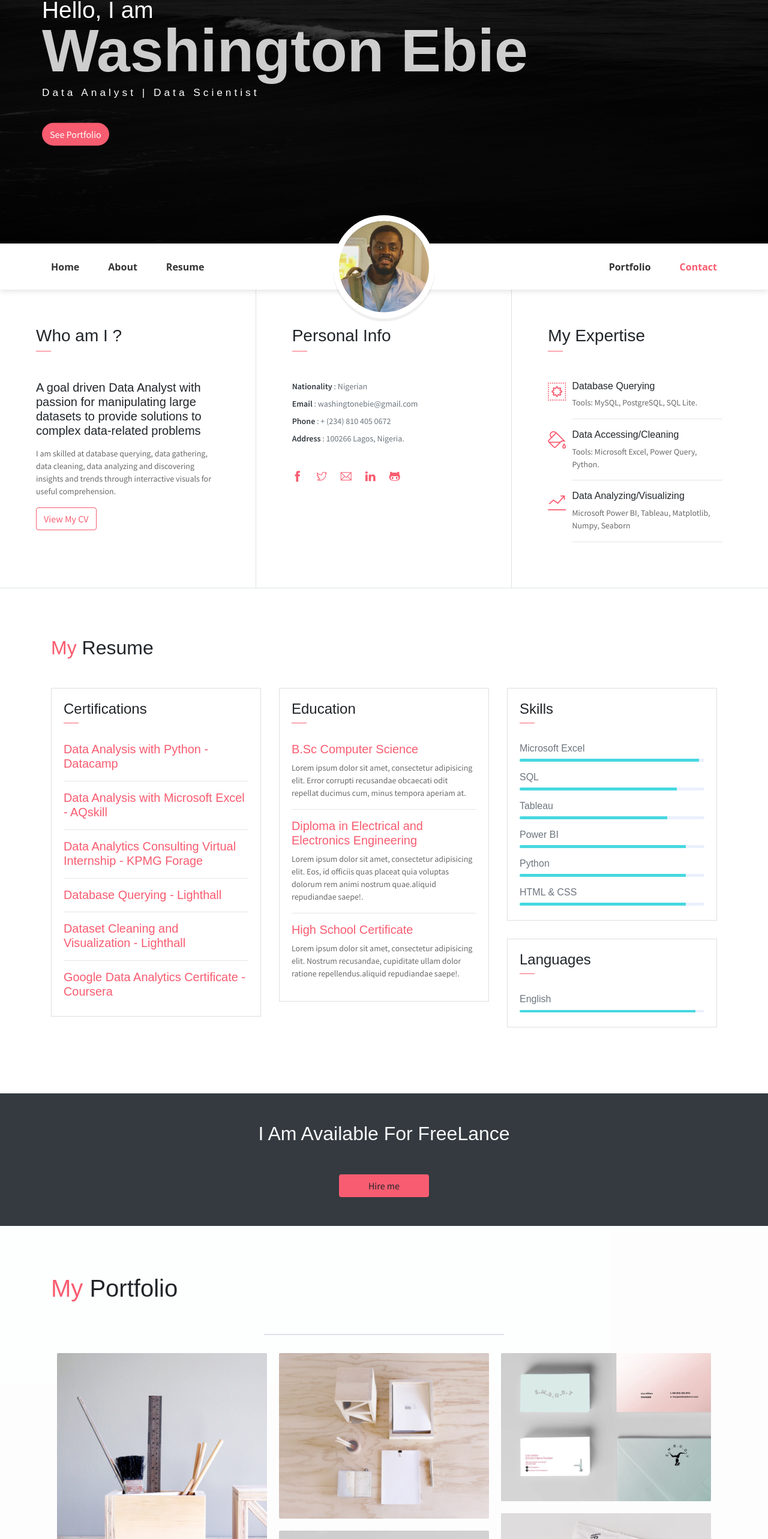
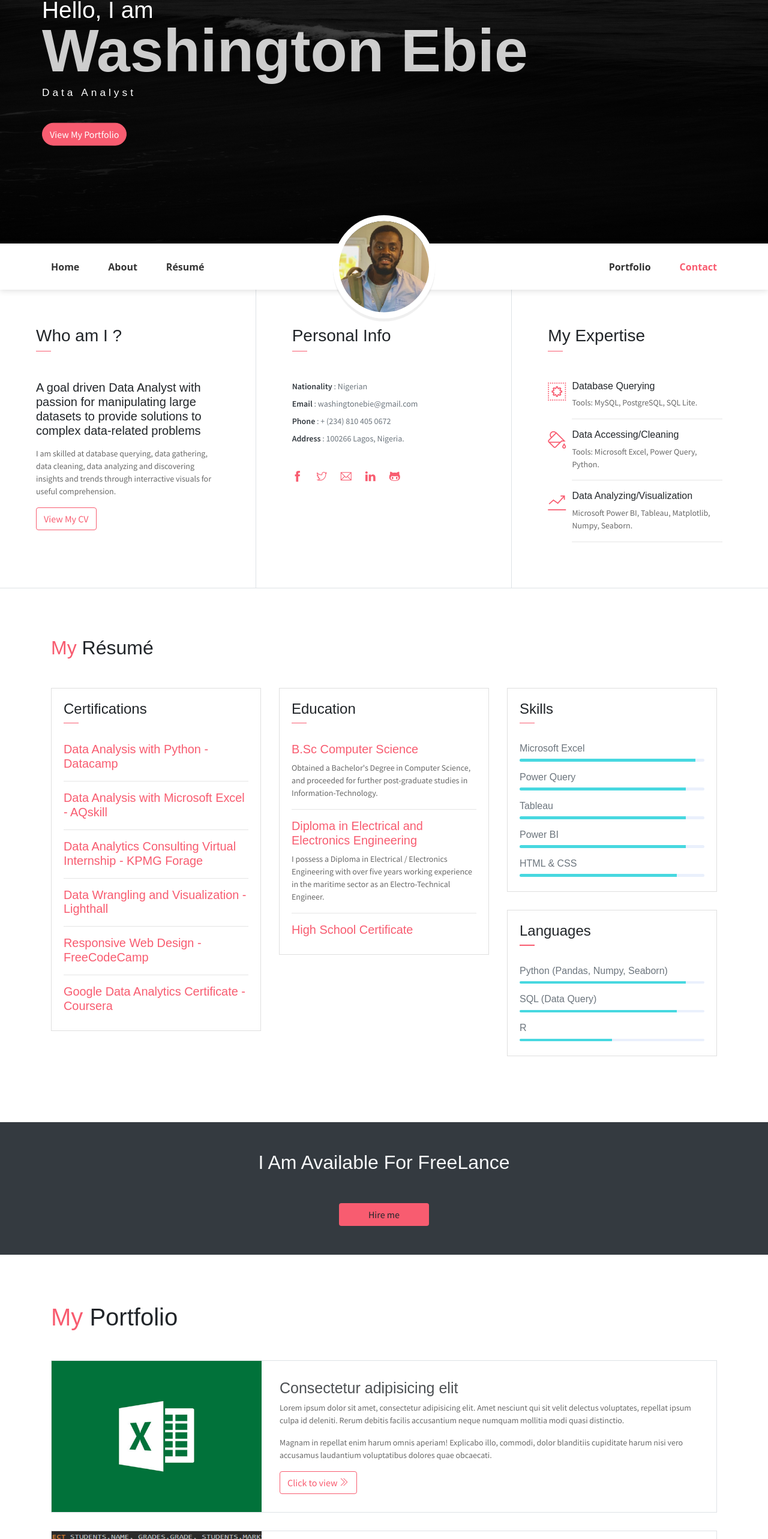
Before and after one commit to sirwash/sirwash.github.io, a website: page index.html in a window 1280 px wide. Shown: the part 234-2800 px from the top of the page at 60% size. Drawn offline with Linux system fonts and the light colour scheme; some packages are replaced by stand-ins of ours; some icons are missing.

Commit message:
Add files via upload

```diff
--- a/index.html
+++ b/index.html
@@ -3,8 +3,8 @@
 <head>
 	<meta charset="utf-8">
     <meta name="viewport" content="width=device-width, initial-scale=1, shrink-to-fit=no">
-    <meta name="description" content="Start your development with JohnDoe landing page.">
-    <meta name="author" content="Devcrud">
+    <meta name="description" content="View My Portfolio.">
+    <meta name="author" content="Washington">
     <title>Washington Ebie</title>
     <!-- font icons -->
     <link rel="stylesheet" href="assets/vendors/themify-icons/css/themify-icons.css">
@@ -15,19 +15,19 @@
     <!-- <a href="components.html" class="btn btn-primary btn-component" data-spy="affix" data-offset-top="600"><i class="ti-shift-left-alt"></i> Components</a> -->
     <header class="header">
         <div class="container">
-            <ul class="social-icons pt-3">
+            <!-- <ul class="social-icons pt-3">
                 <li class="social-item"><a class="social-link text-light" href="https://www.linkedin.com/in/washington-ebie/" target="_blank"><i class="ti-linkedin" aria-hidden="true"></i></a></li>
                 <li class="social-item"><a class="social-link text-light" href="https://twitter.com/EchoWhiskey_" target="_blank"><i class="ti-twitter" aria-hidden="true"></i></a></li>
                 <li class="social-item"><a class="social-link text-light" href="https://github.com/sirwash" target="_blank"><i class="ti-github" aria-hidden="true"></i></a></li>
                 <li class="social-item"><a class="social-link text-light" href="https://web.facebook.com/washington.ebie/" target="_blank"><i class="ti-facebook" aria-hidden="true"></i></a></li>
                 <li class="social-item"><a class="social-link text-light" href="mailto:washingtonebie@gmail.com"><i class="ti-email" aria-hidden="true"></i></a></li>
 
-            </ul>
+            </ul>   -->
             <div class="header-content">
                 <h4 class="header-subtitle" >Hello, I am</h4>
                 <h1 class="header-title">Washington Ebie</h1>
-                <h6 class="header-mono" >Data Analyst | Data Scientist</h6>
-                <a href="#portfolio"><button class="btn btn-primary btn-rounded">See Portfolio</button></a>
+                <h6 class="header-mono" >Data Analyst</h6>
+                <a href="#portfolio"><button class="btn btn-primary btn-rounded" title="Click Me">View My Portfolio</button></a>
             </div>
         </div>
     </header>
@@ -45,7 +45,7 @@
                         <a href="#about" class="nav-link">About</a>
                     </li>
                     <li class="nav-item">
-                        <a href="#resume" class="nav-link">Resume</a>
+                        <a href="#resume" class="nav-link">Résumé</a>
                     </li>
                 </ul>
                 <ul class="navbar-nav brand">
@@ -117,8 +117,8 @@
                 <div class="row">
                     <div class="col-1 text-danger pt-1"><i class="ti-stats-up icon-lg"></i></div>
                     <div class="col-10 ml-auto mr-3">
-                        <h6>Data Analyzing/Visualizing</h6>
-                        <p class="subtitle">Microsoft Power BI, Tableau, Matplotlib, Numpy, Seaborn</p>
+                        <h6>Data Analyzing/Visualization</h6>
+                        <p class="subtitle">Microsoft Power BI, Tableau, Matplotlib, Numpy, Seaborn.</p>
                         <hr>
                     </div>
                 </div>
@@ -129,7 +129,7 @@
     <!--Resume Section-->
     <section class="section" id="resume">
         <div class="container">
-            <h2 class="mb-5"><span class="text-danger">My</span> Resume</h2>
+            <h2 class="mb-5"><span class="text-danger">My</span> Résumé</h2>
             <div class="row">
                 <div class="col-md-6 col-lg-4">
                     <div class="card">
@@ -142,13 +142,13 @@
                         <div class="card-body">
                             <h6 class="title text-danger">Data Analysis with Python - Datacamp</h6>
                             <hr>
-                            <h6 class="title text-danger">Data Analysis with Microsoft Excel - AQskill</h6>
+                            <h6 class="title text-danger"><a href="https://drive.google.com/file/d/1dxGndr8Oa-GVr5uOPJqoMxsXio_NufUz/view" target="_blank">Data Analysis with Microsoft Excel - AQskill</a></h6>
                             <hr>
-                            <h6 class="title text-danger">Data Analytics Consulting Virtual Internship - KPMG Forage</h6>
+                            <h6 class="title text-danger"><a href="https://drive.google.com/file/d/1jE4zfc7m1M4AguVHYA4YefQUA-Z5Ibmw/view" target="_blank">Data Analytics Consulting Virtual Internship - KPMG Forage</a></h6>
                             <hr>
-                            <h6 class="title text-danger">Database Querying - Lighthall</h6>
+                            <h6 class="title text-danger"><a href="https://credsverse.com/credentials/03ff3953-b74c-43e3-912a-21b6928c2083" target="_blank">Data Wrangling and Visualization - Lighthall</a></h6>
                             <hr>
-                            <h6 class="title text-danger">Dataset Cleaning and Visualization - Lighthall</h6>
+                            <h6 class="title text-danger"><a href="https://www.freecodecamp.org/certification/sirwash/responsive-web-design" target="_blank">Responsive Web Design - FreeCodeCamp</a></h6>
                             <hr>
                             <h6 class="title text-danger">Google Data Analytics Certificate - Coursera</h6>
                             <!-- <P>UX Developer</P>
@@ -175,15 +175,15 @@
                         <div class="card-body">
                             <h6 class="title text-danger">B.Sc Computer Science</h6>
                             <!-- <P>B.Sc Computer Science</P> -->
-                            <P class="subtitle">Lorem ipsum dolor sit amet, consectetur adipisicing elit. Error corrupti recusandae obcaecati odit repellat ducimus cum, minus tempora aperiam at.</P>
+                            <P class="subtitle">Obtained a Bachelor's Degree in Computer Science, and proceeded for further post-graduate studies in Information-Technology.</P>
                             <hr>
                             <h6 class="title text-danger">Diploma in Electrical and Electronics Engineering</h6>
                             <!-- <P>Diploma in Electrical and Electronics Engineering</P> -->
-                            <P class="subtitle">Lorem ipsum dolor sit amet, consectetur adipisicing elit. Eos, id officiis quas placeat quia voluptas dolorum rem animi nostrum quae.aliquid repudiandae saepe!.</P>
+                            <P class="subtitle">I possess a Diploma in Electrical / Electronics Engineering with over five years working experience in the maritime sector as an Electro-Technical Engineer.</P>
                             <hr>
                             <h6 class="title text-danger">High School Certificate</h6>
                             <!-- <P>High School Certificate</P> -->
-                            <P class="subtitle">Lorem ipsum dolor sit amet, consectetur adipisicing elit. Nostrum recusandae, cupiditate ullam dolor ratione repellendus.aliquid repudiandae saepe!.</P>
+                            <!-- <P class="subtitle"></P> -->
 
                         </div>
                     </div>
@@ -199,27 +199,23 @@
                         <div class="card-body pb-2">
                            <h6>Microsoft Excel</h6>
                             <div class="progress mb-3">
-                                <div class="progress-bar bg-info" role="progressbar" style="width: 97%" aria-valuenow="25" aria-valuemin="0" aria-valuemax="100"></div>
+                                <div class="progress-bar bg-info" role="progressbar" style="width: 95%" aria-valuenow="25" aria-valuemin="0" aria-valuemax="100"></div>
                             </div>
-                            <h6>SQL</h6>
+                            <h6>Power Query</h6>
                             <div class="progress mb-3">
-                                <div class="progress-bar bg-info" role="progressbar" style="width: 85%" aria-valuenow="25" aria-valuemin="0" aria-valuemax="100"></div>
+                                <div class="progress-bar bg-info" role="progressbar" style="width: 90%" aria-valuenow="75" aria-valuemin="0" aria-valuemax="100"></div>
                             </div>
                             <h6>Tableau</h6>
                             <div class="progress mb-3">
-                                <div class="progress-bar bg-info" role="progressbar" style="width: 80%" aria-valuenow="50" aria-valuemin="0" aria-valuemax="100"></div>
+                                <div class="progress-bar bg-info" role="progressbar" style="width: 90%" aria-valuenow="50" aria-valuemin="0" aria-valuemax="100"></div>
                             </div>
                             <h6>Power BI</h6>
                             <div class="progress mb-3">
                                 <div class="progress-bar bg-info" role="progressbar" style="width: 90%" aria-valuenow="75" aria-valuemin="0" aria-valuemax="100"></div>
                             </div>
-                            <h6>Python</h6>
-                            <div class="progress mb-3">
-                                <div class="progress-bar bg-info" role="progressbar" style="width: 90%" aria-valuenow="75" aria-valuemin="0" aria-valuemax="100"></div>
-                            </div>
                             <h6>HTML & CSS</h6>
                             <div class="progress mb-3">
-                                <div class="progress-bar bg-info" role="progressbar" style="width: 90%" aria-valuenow="75" aria-valuemin="0" aria-valuemax="100"></div>
+                                <div class="progress-bar bg-info" role="progressbar" style="width: 85%" aria-valuenow="75" aria-valuemin="0" aria-valuemax="100"></div>
                             </div>
                         </div>
                     </div>
@@ -231,9 +227,17 @@
                             </div>
                         </div>
                         <div class="card-body pb-2">
-                           <h6>English</h6>
+                           <h6>Python (Pandas, Numpy, Seaborn)</h6>
                             <div class="progress mb-3">
-                                <div class="progress-bar bg-info" role="progressbar" style="width:95%" aria-valuenow="25" aria-valuemin="0" aria-valuemax="100"></div>
+                                <div class="progress-bar bg-info" role="progressbar" style="width:90%" aria-valuenow="25" aria-valuemin="0" aria-valuemax="100"></div>
+                            </div>
+                            <h6>SQL (Data Query)</h6>
+                            <div class="progress mb-3">
+                                <div class="progress-bar bg-info" role="progressbar" style="width: 85%" aria-valuenow="25" aria-valuemin="0" aria-valuemax="100"></div>
+                            </div>
+                            <h6>R</h6>
+                            <div class="progress mb-3">
+                                <div class="progress-bar bg-info" role="progressbar" style="width:50%" aria-valuenow="25" aria-valuemin="0" aria-valuemax="100"></div>
                             </div>
                             <!-- <h6>French</h6>
                             <div class="progress mb-3">
@@ -458,15 +462,15 @@
     </section>
 
     <!-- Portfolio Section -->
-    <section class="section bg-custom-gray" id="portfolio">
+    <!-- <section class="section bg-custom-gray" id="portfolio">
         <div class="container">
             <h1 class="mb-5"><span class="text-danger">My</span> Portfolio</h1>
             <div class="portfolio">
                 <div class="filters">
-                    <!-- <a href="#" data-filter=".new" class="active">
+                    <a href="#" data-filter=".new" class="active">
                         New
-                    </a> -->
-                    <!-- <a href="#" data-filter=".advertising">
+                    </a>
+                    <a href="#" data-filter=".advertising">
                         Advertising
                     </a>
                     <a href="#" data-filter=".branding">
@@ -474,7 +478,7 @@
                     </a>
                     <a href="#" data-filter=".web">
                         Web
-                    </a> -->
+                    </a>
                 </div>
                 <div class="portfolio-container">
                     <div class="col-md-6 col-lg-4 web new">
@@ -638,77 +642,107 @@
                 </div>
             </div>
         </div>
-    </section>
+    </section> -->
     <!-- End of portfolio section -->
 
-    <!-- <section class="section" id="blog">
+    <section class="section" id="portfolio">
         <div class="container">
-            <h2 class="mb-5">Latest <span class="text-danger">News</span></h2>
+            <h1 class="mb-5"><span class="text-danger">My</span> Portfolio</h1>
             <div class="row">
+                <!-- blog-card -->
                 <div class="blog-card">
                     <div class="img-holder">
                         <img src="assets/imgs/blog1.jpg" alt="Download free bootstrap 4 landing page, free boootstrap 4 templates, Download free bootstrap 4.1 landing page, free boootstrap 4.1.1 templates, meyawo Landing page">
                     </div>
                     <div class="content-holder">
                         <h6 class="title">Consectetur adipisicing elit</h6>
-
-                        <p class="post-details">
-                            <a href="#">By: Admin</a>
-                            <a href="#"><i class="ti-heart text-danger"></i> 234</a>
-                            <a href="#"><i class="ti-comment"></i> 123</a>
-                        </p>
-
                         <p>Lorem ipsum dolor sit amet, consectetur adipisicing elit. Amet nesciunt qui sit velit delectus voluptates, repellat ipsum culpa id deleniti. Rerum debitis facilis accusantium neque numquam mollitia modi quasi distinctio.</p>
-
-                        <p><b>Necessitatibus nihil impedit! Ex nisi eveniet, dolor aliquid consequuntur repudiandae.</b></p>
                         <p>Magnam in repellat enim harum omnis aperiam! Explicabo illo, commodi, dolor blanditiis cupiditate harum nisi vero accusamus laudantium voluptatibus dolores quae obcaecati.</p>
-
-                        <a href="#" class="read-more">Read more <i class="ti-angle-double-right"></i></a>
-                    </div> -->
+                        <a href="#" target="_blank"><button class="btn btn-outline-primary">Click to view <i class="ti-angle-double-right"></i></button></a>
+                    </div>
                 </div><!-- end of blog wrapper -->
 
                 <!-- blog-card -->
-                <!-- <div class="blog-card">
+                <div class="blog-card">
                     <div class="img-holder">
                         <img src="assets/imgs/blog2.jpg" alt="Download free bootstrap 4 landing page, free boootstrap 4 templates, Download free bootstrap 4.1 landing page, free boootstrap 4.1.1 templates, meyawo Landing page">
                     </div>
                     <div class="content-holder">
-                        <h6 class="title">Explicabo illo</h6>
+                        <h6 class="title">Consectetur adipisicing elit</h6>
+                        <p>Lorem ipsum dolor sit amet, consectetur adipisicing elit. Amet nesciunt qui sit velit delectus voluptates, repellat ipsum culpa id deleniti. Rerum debitis facilis accusantium neque numquam mollitia modi quasi distinctio.</p>
+                        <p>Magnam in repellat enim harum omnis aperiam! Explicabo illo, commodi, dolor blanditiis cupiditate harum nisi vero accusamus laudantium voluptatibus dolores quae obcaecati.</p>
+                        <a href="https://github.com/sirwash/SQL_Hackerrank_Project/blob/main/my_queries.sql" target="_blank"><button class="btn btn-outline-primary">Click to view <i class="ti-angle-double-right"></i></button></a>
+                    </div>
+                </div><!-- end of blog wrapper -->
 
-                        <p class="post-details">
-                            <a href="#">By: Admin</a>
-                            <a href="#"><i class="ti-heart text-danger"></i> 456</a>
-                            <a href="#"><i class="ti-comment"></i> 264</a>
-                        </p>
-
-                        <p>Lorem ipsum dolor sit amet, consectetur adipisicing elit. Impedit excepturi laborum enim, vitae ipsam atque eum, ad iusto consequuntur voluptas, esse doloribus. Perferendis porro quisquam vitae exercitationem aliquid, minus eos laborum repudiandae, cumque debitis iusto omnis praesentium? Laborum placeat sit adipisci illum tempore maxime, esse qui quae? Molestias excepturi corporis similique doloribus. Esse vitae earum architecto nulla non dolores illum at perspiciatis quod, et deleniti cupiditate reiciendis harum facere, delectus eum commodi soluta distinctio sit repudiandae possimus sunt. Ipsum, rem.</p>
-
-                        <a href="#" class="read-more">Read more <i class="ti-angle-double-right"></i></a>
-                    </div> -->
-                </div><!-- end of blog wrapper -->
                 <!-- blog-card -->
-                <!-- <div class="blog-card">
+                <div class="blog-card">
                     <div class="img-holder">
                         <img src="assets/imgs/blog3.jpg" alt="Download free bootstrap 4 landing page, free boootstrap 4 templates, Download free bootstrap 4.1 landing page, free boootstrap 4.1.1 templates, meyawo Landing page">
                     </div>
                     <div class="content-holder">
-                        <h4 class="title">Porro Quisqua</h4>
-
-                        <p class="post-details">
-                            <a href="#">By: Admin</a>
-                            <a href="#"><i class="ti-heart text-danger"></i> 431</a>
-                            <a href="#"><i class="ti-comment"></i> 312</a>
-                        </p>
-
-                        <p> consectetur adipisicing elit. Impedit excepturi laborum enim, vitae ipsam atque eum, ad iusto consequuntur voluptas, esse doloribus. Perferendis porro quisquam vitae exercitationem aliquid, minus eos laborum repudiandae, cumque debitis iusto omnis praesentium? Laborum placeat sit adipisci illum tempore maxime, esse qui quae? Molestias excepturi corporis similique doloribus. Esse vitae earum architecto nulla non dolores illum at perspiciatis quod, et deleniti cupiditate reiciendis harum facere, delectus eum commodi soluta distinctio sit repudiandae possimus sunt. Ipsum, rem.</p>
-
-                        <a href="#" class="read-more">Read more <i class="ti-angle-double-right"></i></a>
-                    </div> -->
+                        <h6 class="title">Consectetur adipisicing elit</h6>
+                        <p>Lorem ipsum dolor sit amet, consectetur adipisicing elit. Amet nesciunt qui sit velit delectus voluptates, repellat ipsum culpa id deleniti. Rerum debitis facilis accusantium neque numquam mollitia modi quasi distinctio.</p>
+                        <p>Magnam in repellat enim harum omnis aperiam! Explicabo illo, commodi, dolor blanditiis cupiditate harum nisi vero accusamus laudantium voluptatibus dolores quae obcaecati.</p>
+                        <a href="#" target="_blank"><button class="btn btn-outline-primary">Click to view <i class="ti-angle-double-right"></i></button></a>
+                    </div>
                 </div><!-- end of blog wrapper -->
 
-            <!-- </div>
+                <!-- blog-card -->
+                <div class="blog-card">
+                    <div class="img-holder">
+                        <img src="assets/imgs/blog4.jpg" alt="Download free bootstrap 4 landing page, free boootstrap 4 templates, Download free bootstrap 4.1 landing page, free boootstrap 4.1.1 templates, meyawo Landing page">
+                    </div>
+                    <div class="content-holder">
+                        <h6 class="title">Power BI interractive Dashboards</h6>
+                        <p>Lorem ipsum dolor sit amet, consectetur adipisicing elit. Amet nesciunt qui sit velit delectus voluptates, repellat ipsum culpa id deleniti. Rerum debitis facilis accusantium neque numquam mollitia modi quasi distinctio.</p>
+                        <p>Magnam in repellat enim harum omnis aperiam! Explicabo illo, commodi, dolor blanditiis cupiditate harum nisi vero accusamus laudantium voluptatibus dolores quae obcaecati.</p>
+                        <a href="https://www.novypro.com/profile_projects/washingtonebie" target="_blank"><button class="btn btn-outline-primary">Click to view <i class="ti-angle-double-right"></i></button></a>
+                    </div>
+                </div><!-- end of blog wrapper -->
+
+                <!-- blog-card -->
+                <div class="blog-card">
+                    <div class="img-holder">
+                        <img src="assets/imgs/blog5.jpg" alt="Download free bootstrap 4 landing page, free boootstrap 4 templates, Download free bootstrap 4.1 landing page, free boootstrap 4.1.1 templates, meyawo Landing page">
+                    </div>
+                    <div class="content-holder">
+                        <h6 class="title">Consectetur adipisicing elit</h6>
+                        <p>Lorem ipsum dolor sit amet, consectetur adipisicing elit. Amet nesciunt qui sit velit delectus voluptates, repellat ipsum culpa id deleniti. Rerum debitis facilis accusantium neque numquam mollitia modi quasi distinctio.</p>
+                        <p>Magnam in repellat enim harum omnis aperiam! Explicabo illo, commodi, dolor blanditiis cupiditate harum nisi vero accusamus laudantium voluptatibus dolores quae obcaecati.</p>
+                        <a href="#" target="_blank"><button class="btn btn-outline-primary">Click to view <i class="ti-angle-double-right"></i></button></a>
+                    </div>
+                </div><!-- end of blog wrapper -->
+
+                <!-- blog-card -->
+                <div class="blog-card">
+                    <div class="img-holder">
+                        <img src="assets/imgs/blog6.jpg" alt="Download free bootstrap 4 landing page, free boootstrap 4 templates, Download free bootstrap 4.1 landing page, free boootstrap 4.1.1 templates, meyawo Landing page">
+                    </div>
+                    <div class="content-holder">
+                        <h6 class="title">Tableau Dashboards</h6>
+                        <p>Lorem ipsum dolor sit amet, consectetur adipisicing elit. Amet nesciunt qui sit velit delectus voluptates, repellat ipsum culpa id deleniti. Rerum debitis facilis accusantium neque numquam mollitia modi quasi distinctio.</p>
+                        <p>Magnam in repellat enim harum omnis aperiam! Explicabo illo, commodi, dolor blanditiis cupiditate harum nisi vero accusamus laudantium voluptatibus dolores quae obcaecati.</p>
+                        <a href="https://public.tableau.com/app/profile/washington.ebie/" target="_blank"><button class="btn btn-outline-primary">Click to view <i class="ti-angle-double-right"></i></button></a>
+                    </div>
+                </div><!-- end of blog wrapper -->
+
+                <!-- blog-card -->
+                <div class="blog-card">
+                    <div class="img-holder">
+                        <img src="assets/imgs/blog7.jpg" alt="Download free bootstrap 4 landing page, free boootstrap 4 templates, Download free bootstrap 4.1 landing page, free boootstrap 4.1.1 templates, meyawo Landing page">
+                    </div>
+                    <div class="content-holder">
+                        <h6 class="title">Consectetur adipisicing elit</h6>
+                        <p>Lorem ipsum dolor sit amet, consectetur adipisicing elit. Amet nesciunt qui sit velit delectus voluptates, repellat ipsum culpa id deleniti. Rerum debitis facilis accusantium neque numquam mollitia modi quasi distinctio.</p>
+                        <p>Magnam in repellat enim harum omnis aperiam! Explicabo illo, commodi, dolor blanditiis cupiditate harum nisi vero accusamus laudantium voluptatibus dolores quae obcaecati.</p>
+                        <a href="https://github.com/sirwash/Question_Answers_py/blob/main/solutions.py" target="_blank"><button class="btn btn-outline-primary">Click to view <i class="ti-angle-double-right"></i></button></a>
+                    </div>
+                </div><!-- end of blog wrapper -->
+
+            </div>
         </div>
-    </section> -->
+    </section>
 
     <div class="section contact" id="contact">
         <!-- <div id="map" class="map"></div> -->
```
Also changed, not shown: README.txt.
